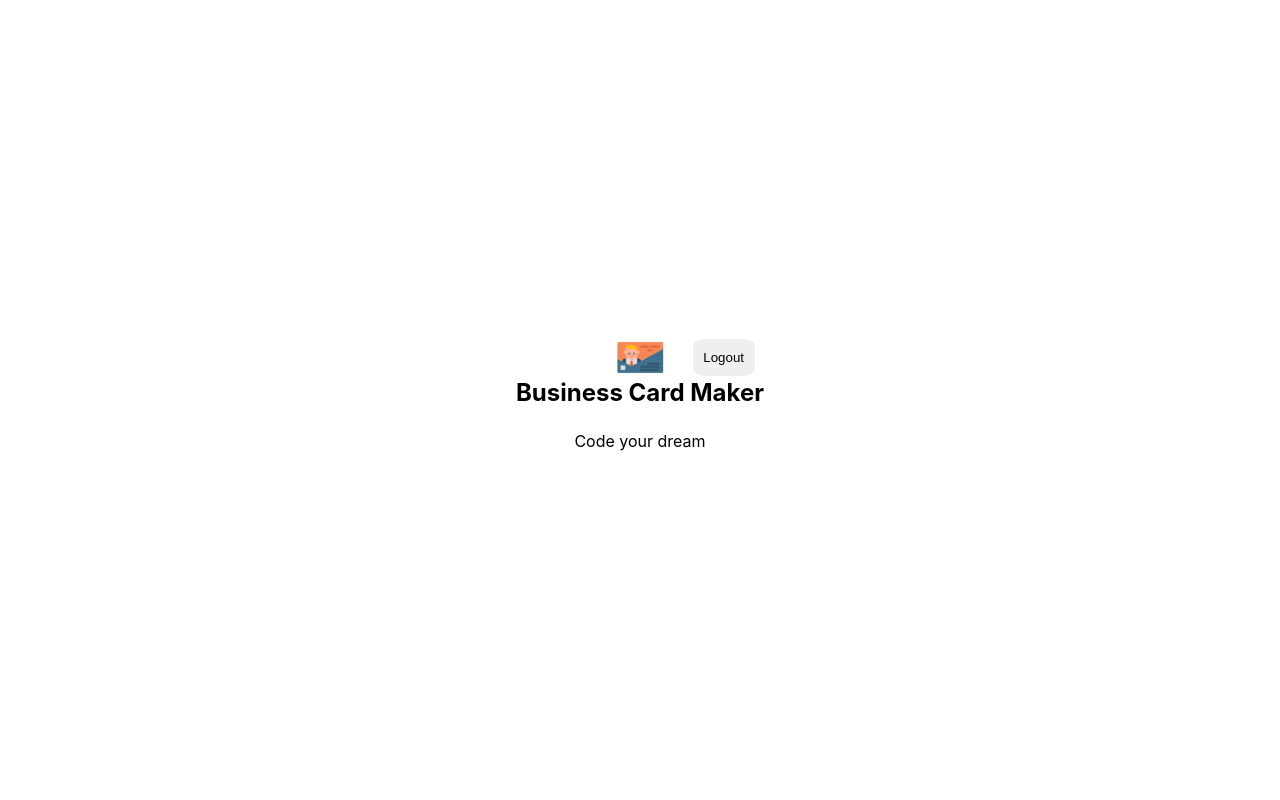
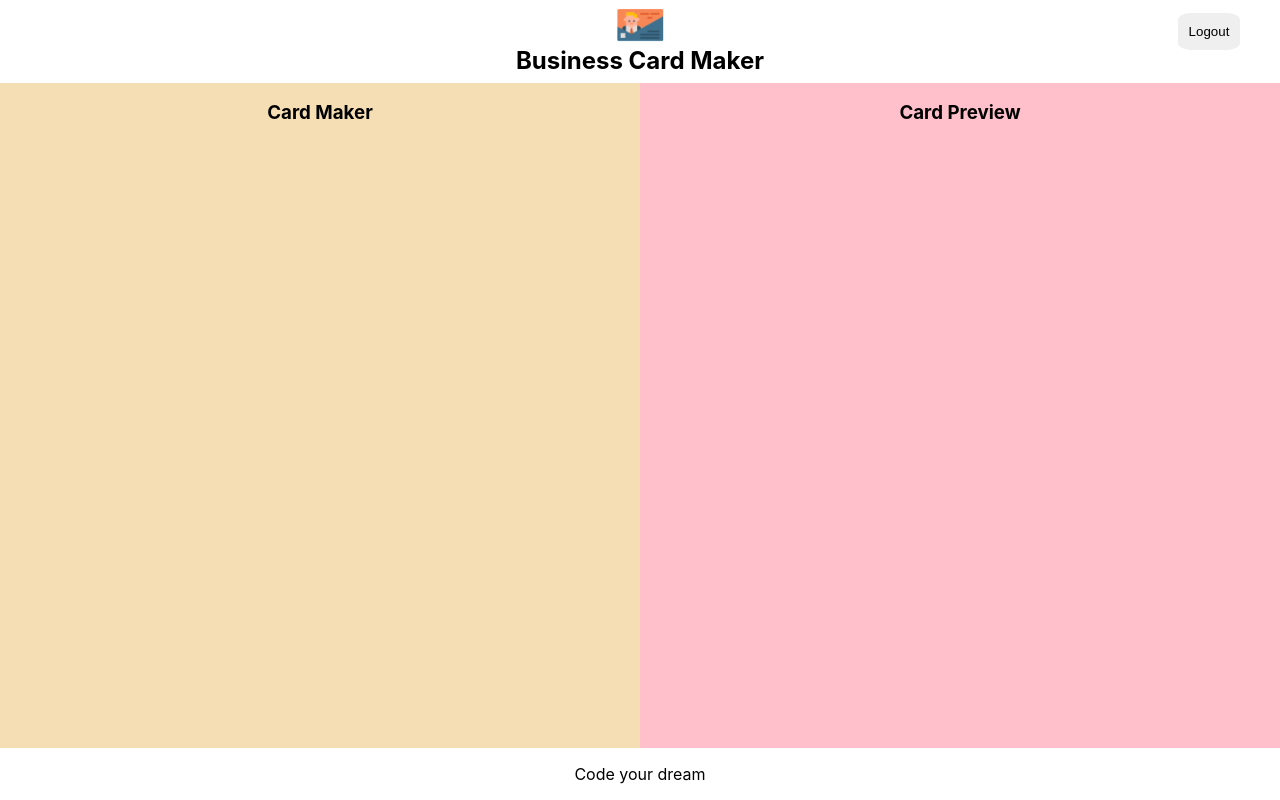
Before and after one commit to gyuonote/card-maker, a React (Create React App) app: page /maker in a window 1280 px wide. Built offline with nearby package versions, Linux system fonts and the light colour scheme; no server answers; sample sign-in values are in the browser's storage.

Commit message:
add editor and preview layout

```diff
--- a/package.json
+++ b/package.json
@@ -6,7 +6,7 @@
     "@testing-library/jest-dom": "^5.11.4",
     "@testing-library/react": "^11.1.0",
     "@testing-library/user-event": "^12.1.10",
-    "firebase": "^8.6.8",
+    "firebase": "^8.7.0",
     "react": "^17.0.2",
     "react-dom": "^17.0.2",
     "react-router-dom": "^5.2.0",
--- a/src/app.module.css
+++ b/src/app.module.css
@@ -1,4 +1,4 @@
-@value makerGrey from  './common/colors.css';
+@value makerGrey from './common/colors.css';
 
 * {
   box-sizing: border-box;
--- /dev/null
+++ b/src/components/editor/editor.jsx
@@ -0,0 +1,10 @@
+import React from 'react';
+import styles from './editor.module.css';
+
+const Editor = props => (
+  <section className={styles.editor}>
+    <h1 className={styles.title}>Card Maker</h1>
+  </section>
+);
+
+export default Editor;
--- /dev/null
+++ b/src/components/editor/editor.module.css
@@ -0,0 +1,13 @@
+@value makerGreen from '../../common/colors.css';
+
+.editor {
+  flex-basis: 50%;
+  background-color: wheat;
+}
+
+.title {
+  width: 100%;
+  text-align: center;
+  margin-bottom: 1em;
+  color: makerGreen;
+}
--- a/src/components/header/header.module.css
+++ b/src/components/header/header.module.css
@@ -19,8 +19,8 @@
 
 .logout {
   position: absolute;
-  right: 1.3em;
-  top: 0.5em;
+  right: 3em;
+  top: 1em;
   padding: 0.8em;
   border-radius: 20%;
   background-color: makerBlack;
--- a/src/components/maker/maker.jsx
+++ b/src/components/maker/maker.jsx
@@ -2,6 +2,8 @@
 import { useHistory } from "react-router-dom";
 import Footer from "../footer/footer";
 import Header from "../header/header";
+import Editor from "../editor/editor";
+import Preview from "../preview/preview";
 import styles from "./maker.module.css";
 
 const Maker = ({ authService }) => {
@@ -20,6 +22,10 @@
   return (
     <section className={styles.maker}>
       <Header onLogout={onLogout} />
+      <div className={styles.container}>
+        <Editor />
+        <Preview />
+      </div>
       <Footer />
     </section>
   );
--- a/src/components/maker/maker.module.css
+++ b/src/components/maker/maker.module.css
@@ -0,0 +1,19 @@
+@value mediaQuery from '../../common/size.css';
+
+.maker {
+  width: 100%;
+  height: 100%;
+  display: flex;
+  flex-direction: column;
+}
+
+.container {
+  display: flex;
+  flex: 1;
+}
+
+@media screen and (max-width: mediaQuery) {
+  .container {
+    flex-direction: column;
+  }
+}
--- /dev/null
+++ b/src/components/preview/preview.jsx
@@ -0,0 +1,10 @@
+import React from 'react';
+import styles from './preview.module.css';
+
+const Preview = props => (
+  <section className={styles.preview}>
+    <h1 className={styles.title}>Card Preview</h1>
+  </section>
+);
+
+export default Preview;
--- /dev/null
+++ b/src/components/preview/preview.module.css
@@ -0,0 +1,13 @@
+@value makerGreen from '../../common/colors.css';
+
+.preview {
+  flex-basis: 50%;
+  background-color: pink;
+}
+
+.title {
+  width: 100%;
+  text-align: center;
+  margin-bottom: 1em;
+  color: makerGreen;
+}
```
Also changed, not shown: src/components/footer/footer.module.css (+4 -4 lines), 1 other file (tests, documents, lock files or other folders).
